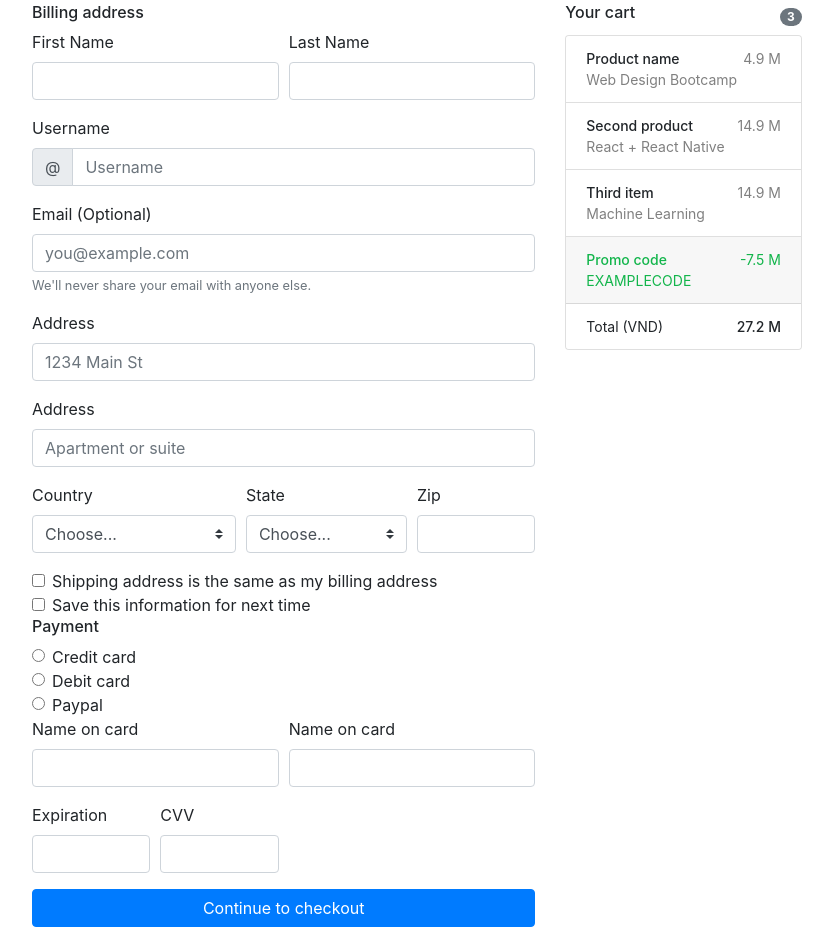
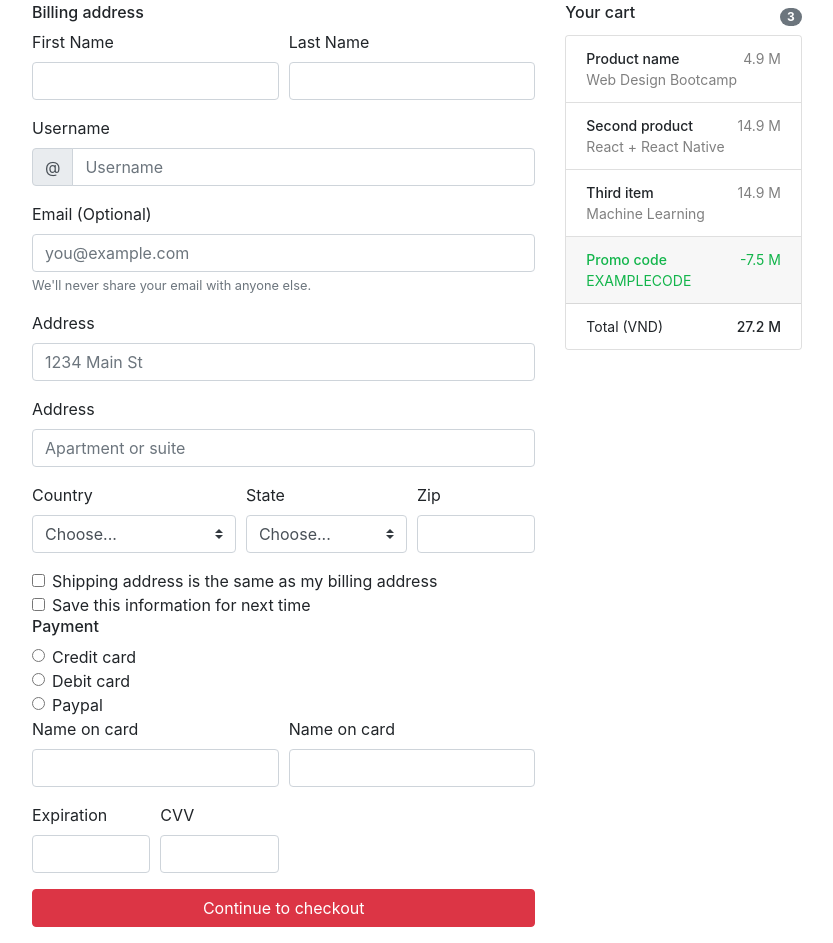
Before and after one commit to eatmoarrice/CoderSchool-Pricing-Page, a plain HTML site: page checkout.html in a window 1280 px wide. Shown: the part 287-1230 px from the top of the page, without its empty margins (223-1056 px from the left). Drawn offline with nearby package versions, Linux system fonts and the light colour scheme.

Commit message:
change button color

```diff
--- a/checkout.html
+++ b/checkout.html
@@ -140,7 +140,7 @@
                 <input type="text" class="form-control" id="cvv"/>
             </div>
         </div>
-        <button type="submit" class="btn btn-primary col-12">Continue to checkout</button>
+        <button type="submit" class="btn btn-danger col-12">Continue to checkout</button>
     </form>
     </div>
     <div class=" col-4 align-self-start">
```
